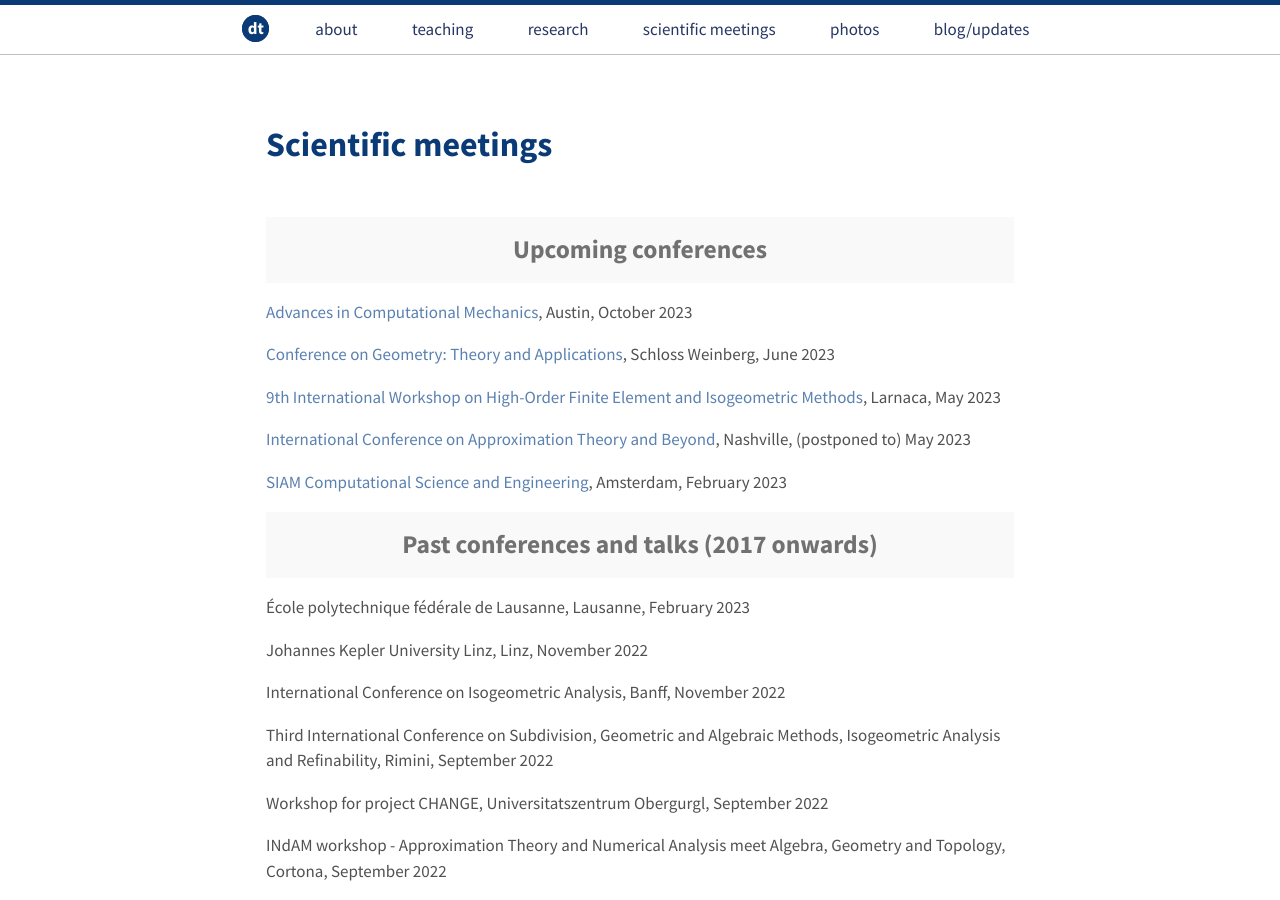
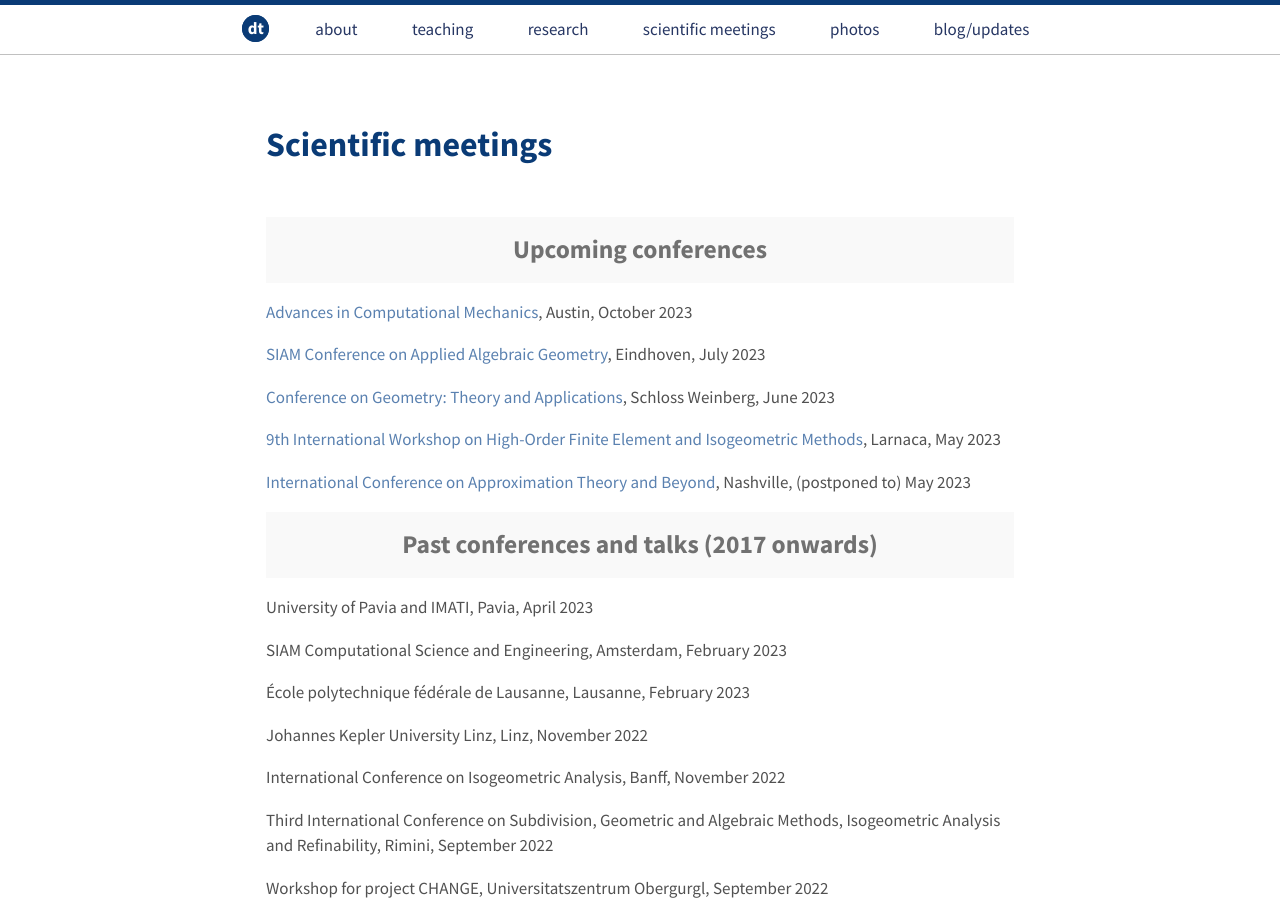
Before and after one commit to dtoshniwal/dtoshniwal.github.io, a Jekyll site: the page built from travel.md, in a window 1280 px wide and 900 px high. Built offline with Jekyll 4.4.1, drawn with Linux system fonts in a browser that asks for light colours.

Commit message:
Update publications and talks

```diff
--- a/travel.md
+++ b/travel.md
@@ -38,15 +38,21 @@ X. Wei, T. Takacs, D. Toshniwal, Y.J. Zhang, H. Speleers, C. Manni, J. Peters
 
 [Advances in Computational Mechanics](https://sites.google.com/usacm.org/acm2023), Austin, October 2023
 
+[SIAM Conference on Applied Algebraic Geometry](https://www.win.tue.nl/siam-ag23/index.html), Eindhoven, July 2023
+
 [Conference on Geometry: Theory and Applications](http://www.ag.jku.at/conferences/cgta2023/index.shtml), Schloss Weinberg, June 2023
 
 [9th International Workshop on High-Order Finite Element and Isogeometric Methods](https://cyprusconferences.org/hofeim2023/), Larnaca, May 2023
 
 [International Conference on Approximation Theory and Beyond](https://my.vanderbilt.edu/nashville2023/), Nashville, (postponed to) May 2023
 
-[SIAM Computational Science and Engineering](https://www.siam.org/conferences/cm/conference/cse23), Amsterdam, February 2023
 
 <h2 class="message" align="center">Past conferences and talks (2017 onwards)</h2>
+
+University of Pavia and IMATI, Pavia, April 2023
+
+SIAM Computational Science and Engineering, Amsterdam, February 2023
+<!--(https://www.siam.org/conferences/cm/conference/cse23)-->
 
 École polytechnique fédérale de Lausanne, Lausanne, February 2023
 
```
Also changed, not shown: research.md (+5 -0 lines).
